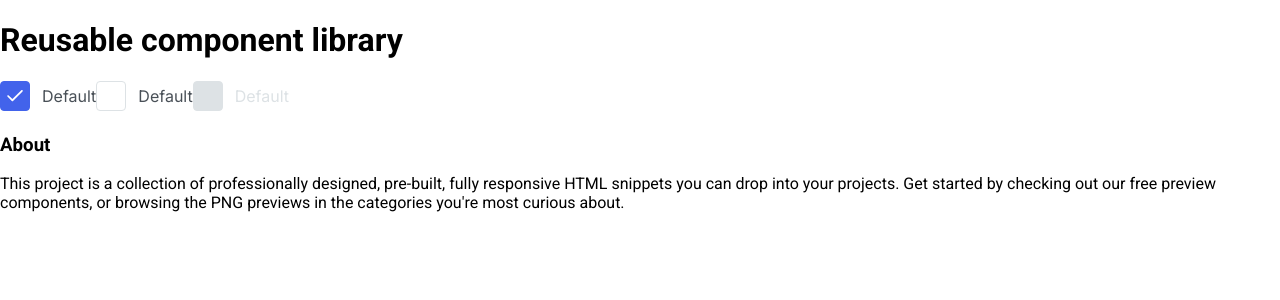
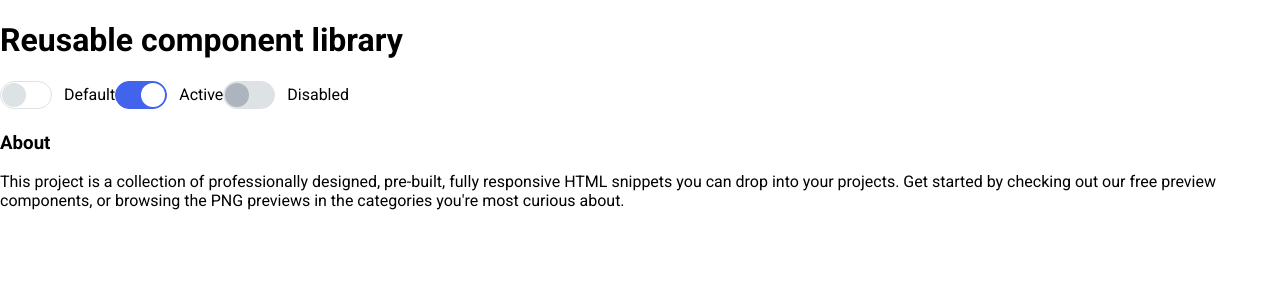
Before and after one commit to BoldnessPie/React-study-project, a React (Vite) app: page / in a window 1280 px wide. Shown: the top 300 px of the page. Built offline with nearby package versions, Linux system fonts and the light colour scheme.

Commit message:
version 0.9.15

```diff
--- a/src/App.jsx
+++ b/src/App.jsx
@@ -3,16 +3,16 @@ import Page from "./components/page/Page.jsx";
 import Header from "./components/header/Header.jsx";
 import Main from "./components/main/Main.jsx";
 import Footer from "./components/footer/Footer.jsx";
-import Checkbox from "./components/ui/Checkbox/Checkbox.jsx";
+import Toggler from "./components/ui/Toggler/Toggler.jsx";
 
 function App() {
   return (
     <Page>
       <Header />
       <Main />
-      <Checkbox legend={"Default"} checked={true} />
-      <Checkbox legend={"Default"} />
-      <Checkbox legend={"Default"} disabled={true} />
+      <Toggler legend={"Default"} />
+      <Toggler legend={"Active"} defaultChecked={true} />
+      <Toggler legend={"Disabled"} disabled={true} />
       <Footer />
     </Page>
   );
--- a/src/components/ui/Checkbox/Checkbox.jsx
+++ b/src/components/ui/Checkbox/Checkbox.jsx
@@ -1,10 +1,10 @@
 import "./Checkbox.css";
 import Icon from "../Icon/Icon.jsx";
-export default function Checkbox({ legend, disabled, checked }) {
+export default function Checkbox({ legend, disabled, defaultChecked }) {
   return (
     <label className="checkbox">
       <input
-        checked={checked}
+        defaultChecked={defaultChecked}
         disabled={disabled}
         type="checkbox"
         className="checkbox__input"
--- /dev/null
+++ b/src/components/ui/Toggler/Toggler.css
@@ -0,0 +1,70 @@
+.toggler {
+  display: inline-block;
+}
+
+.toggler__input {
+  position: absolute;
+  left: -100vw;
+}
+
+.toggler__state {
+  display: flex;
+  align-items: center;
+  gap: 12px;
+}
+
+.toggler__control {
+  position: relative;
+  box-sizing: border-box;
+  width: 52px;
+  height: 28px;
+
+  border: 1px solid var(--grey-2);
+  border-radius: 28px;
+  background: var(--white);
+  transition: all 350ms ease-in-out;
+}
+
+.toggler__icon {
+  position: absolute;
+  left: 1px;
+  top: 50%;
+  transform: translateY(-50%);
+
+  width: 24px;
+  height: 24px;
+
+  border-radius: 50%;
+  background: var(--grey-2);
+
+  transition: all 350ms ease-in-out;
+}
+
+.toggler__legend {
+  font-family: "Inter";
+  font-style: normal;
+  font-weight: 400;
+  font-size: 16px;
+  line-height: 24px;
+
+  color: var(--grey-4);
+}
+
+/* CHECKED */
+.toggler__input:checked ~ .toggler__state .toggler__control {
+  border-color: var(--blue);
+  background: var(--blue);
+}
+.toggler__input:checked ~ .toggler__state .toggler__icon {
+  background: var(--white);
+  left: calc(100% - 1px);
+  transform: translate(-100%, -50%);
+}
+
+/* DISABLED */
+.toggler__input:disabled ~ .toggler__state .toggler__control {
+  background: var(--grey-2);
+}
+.toggler__input:disabled ~ .toggler__state .toggler__icon {
+  background: var(--grey-3);
+}
--- /dev/null
+++ b/src/components/ui/Toggler/Toggler.jsx
@@ -0,0 +1,20 @@
+import "./Toggler.css";
+
+export default function Toggler({ legend, defaultChecked, disabled }) {
+  return (
+    <label className="toggler">
+      <input
+        defaultChecked={defaultChecked}
+        disabled={disabled}
+        type="checkbox"
+        className="toggler__input"
+      />
+      <div className="toggler__state">
+        <div className="toggler__control">
+          <div className="toggler__icon"></div>
+        </div>
+        <div className="toggler_legend">{legend}</div>
+      </div>
+    </label>
+  );
+}
```
Also changed, not shown: src/components/ui/Radio/Radio.css (+67 -0 lines), src/components/ui/Radio/Radio.jsx (+21 -0 lines).
